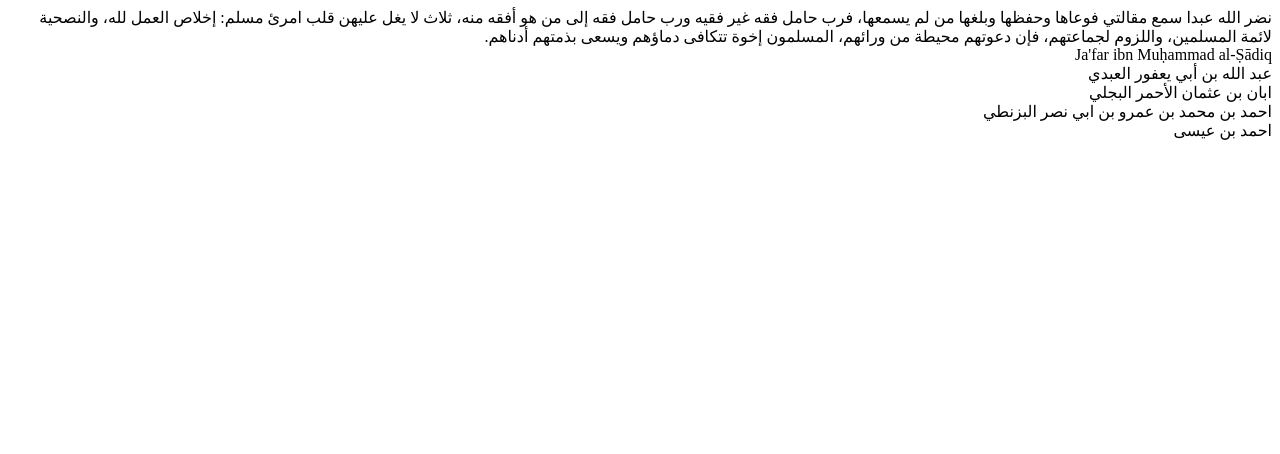
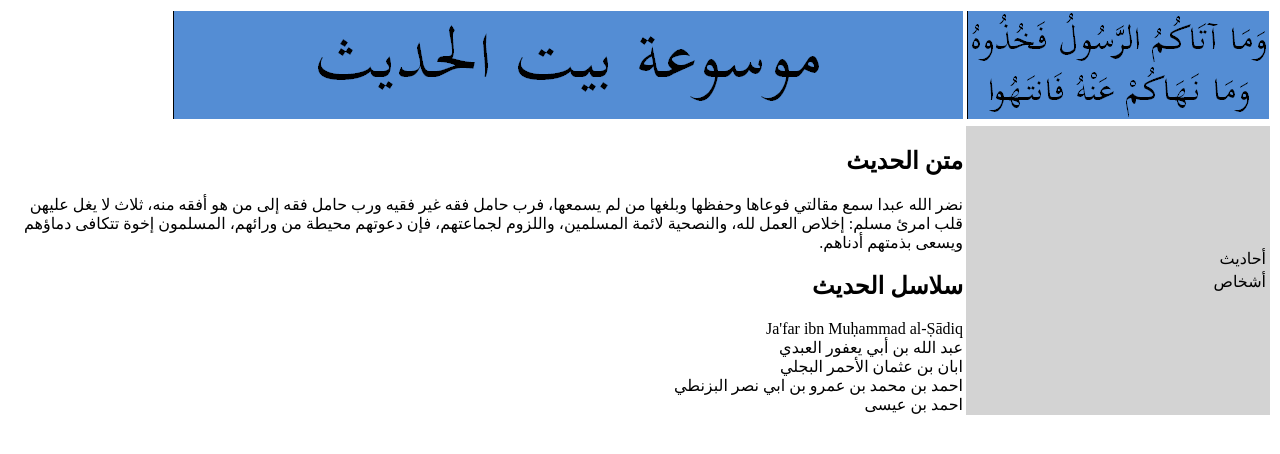
Before and after one commit to hadithhouse/HadithHouseApi, a Django app: page /hadith/1 in a window 1280 px wide. Shown: the top 454 px of the page. Run offline with Django 3.2, Linux system fonts and the light colour scheme; data comes from the database, SQL or seed files in the repository; some libraries are stand-ins or nearby versions.

Commit message:
Improvements to hadiths pages.
#4

```diff
--- a/HadithHouseWebsite/hadiths/templates/hadiths/base.html
+++ b/HadithHouseWebsite/hadiths/templates/hadiths/base.html
@@ -1,7 +1,7 @@
 {% load static %}
 
 <!DOCTYPE html>
-<html>
+<html dir="rtl">
 <head>
   <meta http-equiv="Content-Type" content="text/html; charset=utf-8">
   <!-- TODO: Is it OK to keep Google Site verification meta-data? -->
@@ -17,9 +17,37 @@
   {% block header_scripts %}
   {% endblock %}
 </head>
-<body dir="rtl">
-{% block content %}
-{% endblock %}
+<body>
+<div class="pagediv">
+  <table class="pagelayouttable">
+    <tr>
+      <td style="width: 300px;">
+        <img style="border-left: 1px solid black;" src="{% static 'hadiths/img/hadith.png' %}" />
+      </td>
+      <td>
+        <img style="border-left: 1px solid black;" src="{% static 'hadiths/img/title.png' %}" />
+      </td>
+    </tr>
+    <tr>
+      <td style="background-color: lightgray;">
+        <table class="menu">
+          <tr><td><div ng-href="">أحاديث</div></td></tr>
+          <tr><td><div ng-href="">أشخاص</div></td></tr>
+        </table>
+      </td>
+      <td style="width: 100%; min-height: 800px">
+        <div style="margin: 0px auto;">
+          {% block title %}
+          {% endblock %}
+        </div>
+        <div style="margin: 0px auto;">
+          {% block content %}
+          {% endblock %}
+        </div>
+      </td>
+    </tr>
+  </table>
+</div>
 {% block footer_scripts %}
 {% endblock %}
 </body>
--- a/HadithHouseWebsite/hadiths/templates/hadiths/hadith.html
+++ b/HadithHouseWebsite/hadiths/templates/hadiths/hadith.html
@@ -1,17 +1,17 @@
 {% extends "hadiths/base.html" %}
 {% load static %}
-
-{% block title %}Hadith House - Hadith{% endblock %}
 
 {% block header_scripts %}
 {% endblock %}
 
 {% block content %}
 
-  <div>
+  <h2>متن الحديث</h2>
+  <p>
     {{ hadith.text }}
-  </div>
+  </p>
 
+  <h2>سلاسل الحديث</h2>
   {% for chain in chains %}
 
     <div>
--- a/HadithHouseWebsite/hadiths/templates/hadiths/hadiths.html
+++ b/HadithHouseWebsite/hadiths/templates/hadiths/hadiths.html
@@ -1,9 +1,11 @@
 {% extends "hadiths/base.html" %}
 {% load static %}
 
-{% block title %}Hadith House - Hadith{% endblock %}
+{% block header_scripts %}
+{% endblock %}
 
-{% block header_scripts %}
+{% block title %}
+الأحاديث
 {% endblock %}
 
 {% block content %}
--- /dev/null
+++ b/HadithHouseWebsite/hadiths/templates/hadiths/template.html
@@ -0,0 +1,6 @@
+<html dir="rtl">
+  <head>
+  </head>
+  <body>
+  </body>
+</html>
```
Also changed, not shown: HadithHouseWebsite/hadiths/static/hadiths/css/main.css (+55 -0 lines), HadithHouseWebsite/hadiths/static/hadiths/img/hadith.png (added), HadithHouseWebsite/hadiths/static/hadiths/img/title.png (added).
